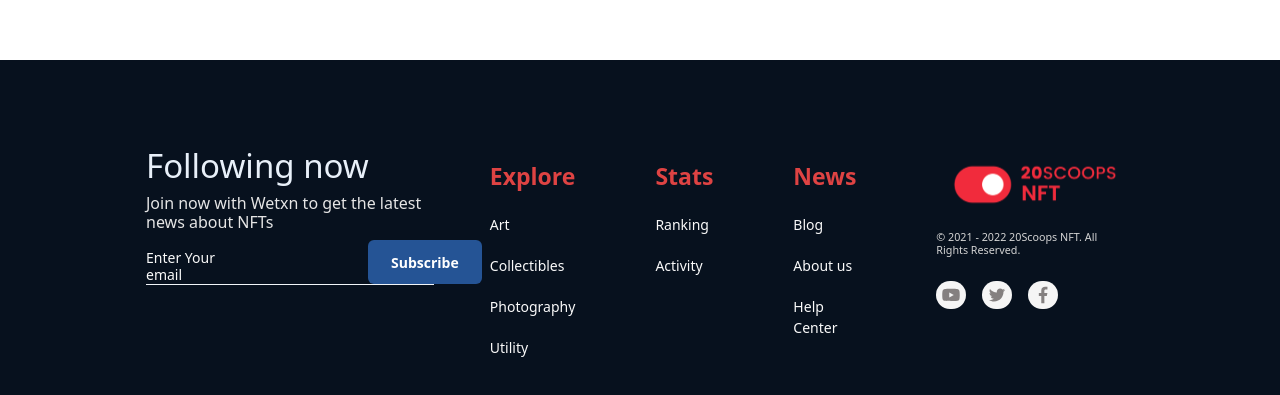
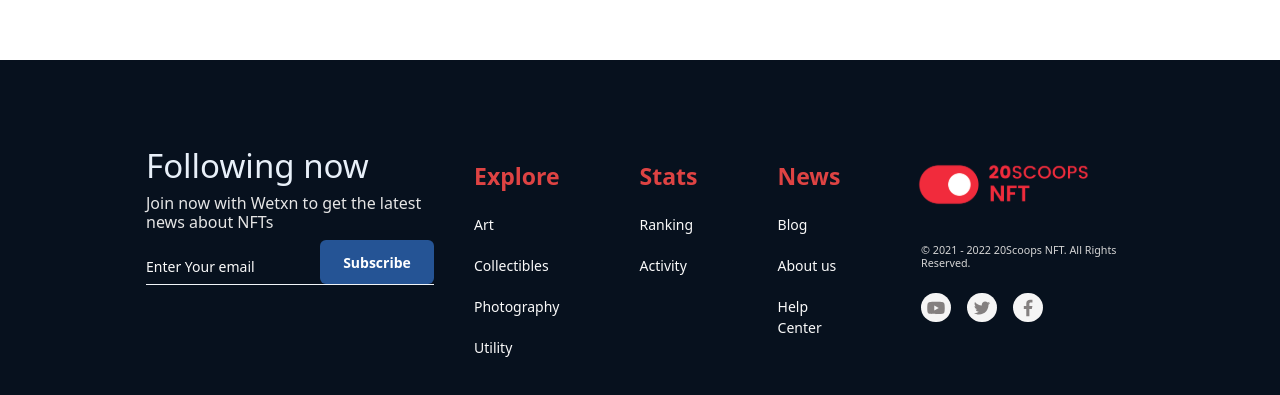
Before and after one commit to ploy-thanaporn/react-ts-nftarketplace-mock-data, a React (Create React App) app: page / in a window 1280 px wide. Shown: the part 830-1225 px from the top of the page. Built offline with nearby package versions, Linux system fonts and the light colour scheme.

Commit message:
style: footer

```diff
--- a/src/components/Footer.tsx
+++ b/src/components/Footer.tsx
@@ -6,25 +6,25 @@ import { navLink } from "../data/nav";
 const Footer = () => {
   return (
     <div className="bg-[#07111E] w-full h-[400px] md:h-[557px] lg:h-[375px]">
-      <div className="lg:py-[86px] lg:px-[146px]">
+      <div className="py-2 px-4 md:py-8 lg:py-[86px] lg:px-[146px]">
         <div className="w-full h-[203px]">
-          <div className="flex justify-between">
-            <div className="flex flex-col">
+          <div className="flex flex-col lg:flex-row justify-between">
+            <div className="flex flex-col lg:max-w-[383px]">
               <div>
                 <p className="text-[#E8F0F9] text-16 md:text-33">
                   Following now
                 </p>
-                <p className="text-neutral-200 text-10 md:text-nav md:mt-2 lg:max-w-[280px]">
+                <p className="text-neutral-200 text-10 md:text-nav md:mt-2 md:max-w-[270px] lg:max-w-[280px]">
                   Join now with Wetxn to get the latest news about NFTs
                 </p>
               </div>
               <div className="my-2 pr-2">
                 <div className="flex items-center">
-                  <p className="text-neutral-50 text-14 md:text-16 md:mt-2 lg:text-14">
+                  <p className="text-neutral-50 text-14 md:text-16 md:mt-2 lg:text-14 w-full">
                     Enter Your email
                   </p>
-                  <div className="ml-[146px] md:ml-[488px] lg:ml-[152px]">
-                    <button className="w-[96px] h-[36px] md:w-[114px] md:h-[44px] bg-[#255495] text-14 text-white font-semibold rounded-md">
+                  <div>
+                    <button className="h-[36px] w-[96px] md:w-[114px] md:h-[44px] bg-[#255495] text-14 text-white font-semibold rounded-md">
                       Subscribe
                     </button>
                   </div>
@@ -32,7 +32,7 @@ const Footer = () => {
                 <div className="w-[288px] h-[1px] md:w-[630px] lg:w-[288px] text-neutral-50 bg-slate-100"></div>
               </div>
             </div>
-            <div className="flex mt-4 px-9 lg:px-0 lg:text-left">
+            <div className="flex mt-4 lg:pl-8 lg:text-left">
               {navLink
                 .map((nav) => (
                   <div className="mx-auto lg:pr-20 lg:mx-0" key={nav.key}>
@@ -53,8 +53,8 @@ const Footer = () => {
                 ))
                 .slice(0, 3)}
             </div>
-            <div className="flex flex-row lg:flex-col items-center">
-              <div>
+            <div className="flex flex-row justify-between lg:flex-col items-center">
+              <div className="lg:-ml-12">
                 <img
                   src={logo}
                   alt=""
```
